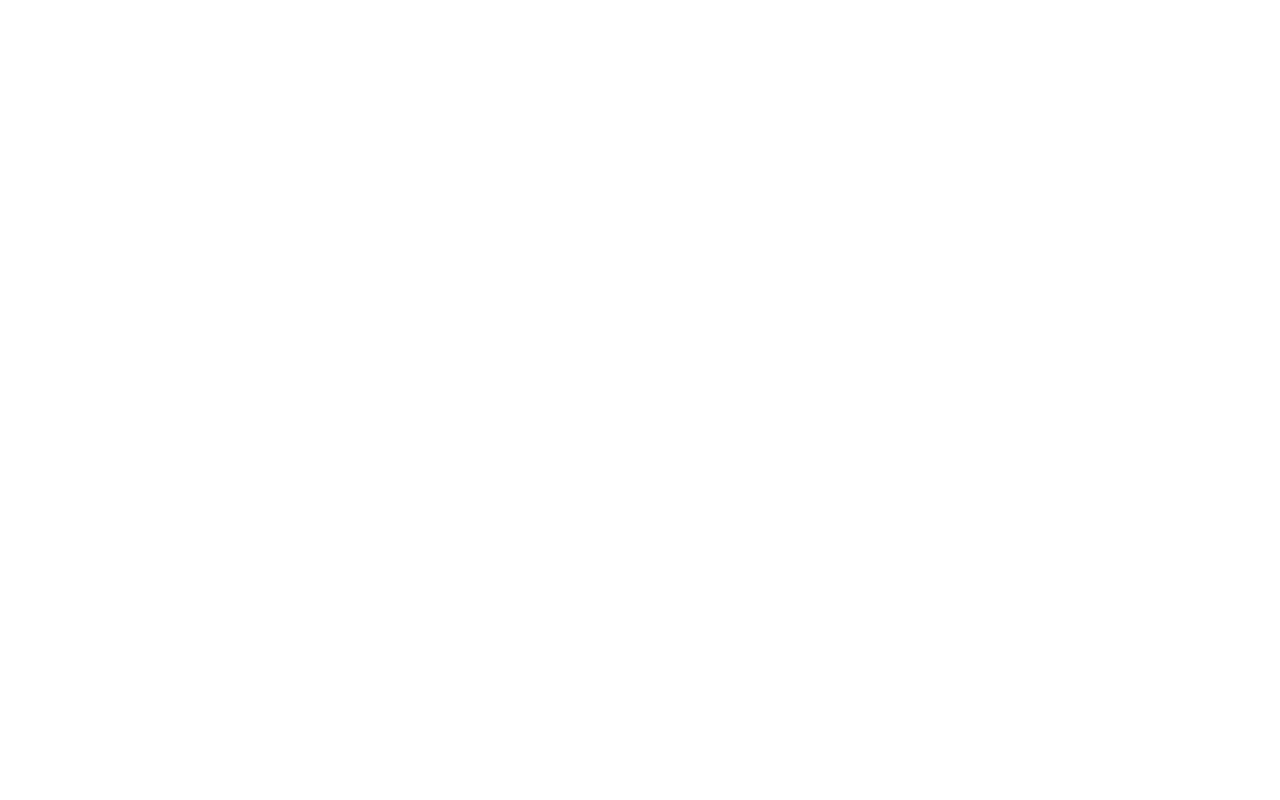
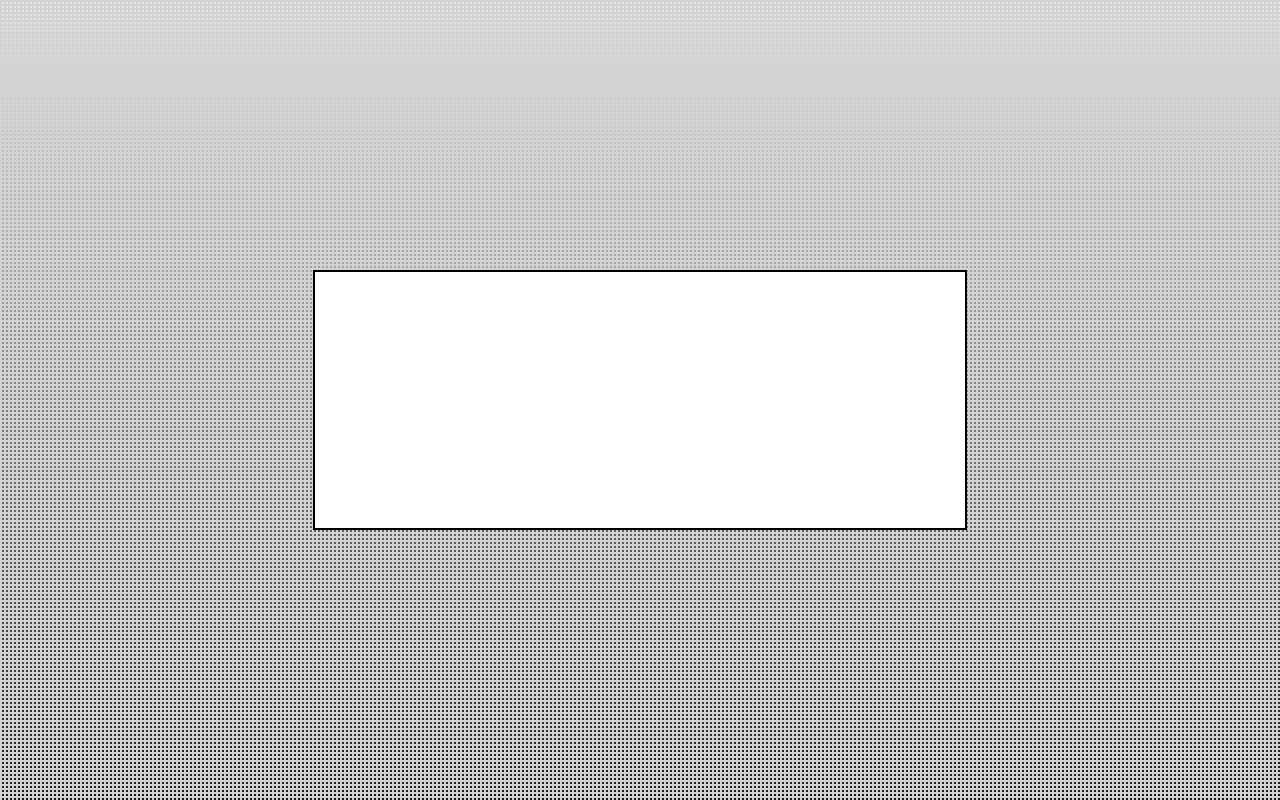
Before and after one commit to GermanZiatdinov/zakrivayuschiy-teg-f, a plain HTML site: page index.html in a window 1280 px wide. Drawn offline with Linux system fonts and the light colour scheme.

Commit message:
variables.css

```diff
--- a/styles/variables.css
+++ b/styles/variables.css
@@ -1 +1,26 @@
-/* В этом файле будут храниться все значения переменных в исходном состоянии, а так же их изменения в зависимости от ширины устройства */
+:root {
+    --main-font: 'Inter-Variable';
+    --accent-font: 'PressStart2P';
+    --bg-color: #fff;
+    --main-color: #000;
+    --border: 2px solid #000;
+    --padding-size: clamp(0px, 34.55vw - 127.56px, 370px);
+    --accent-font-size: 14px;
+    --accent-color: #000;
+    --filling-color: #FF0000;
+    --bg-gradient: repeating-linear-gradient(
+        to right,
+        #d3d3d3 0,
+        #d3d3d3 2px,
+        transparent 2px,
+        transparent 4px
+        ),
+        repeating-linear-gradient(
+        to bottom,
+        #d3d3d3 0,
+        #d3d3d3 2px,
+        transparent 2px,
+        transparent 4px
+        ),
+        linear-gradient(to bottom, #e7e7e7 0.01%, #1a1a1a);
+        }
```
